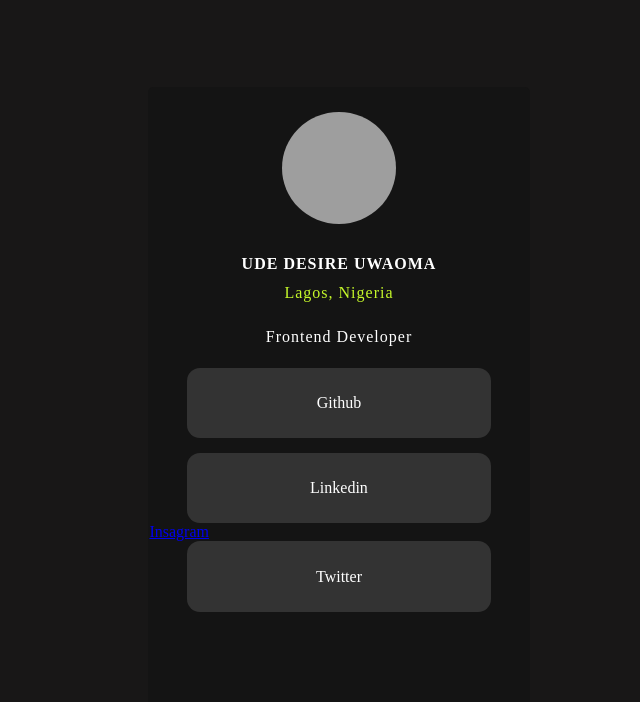
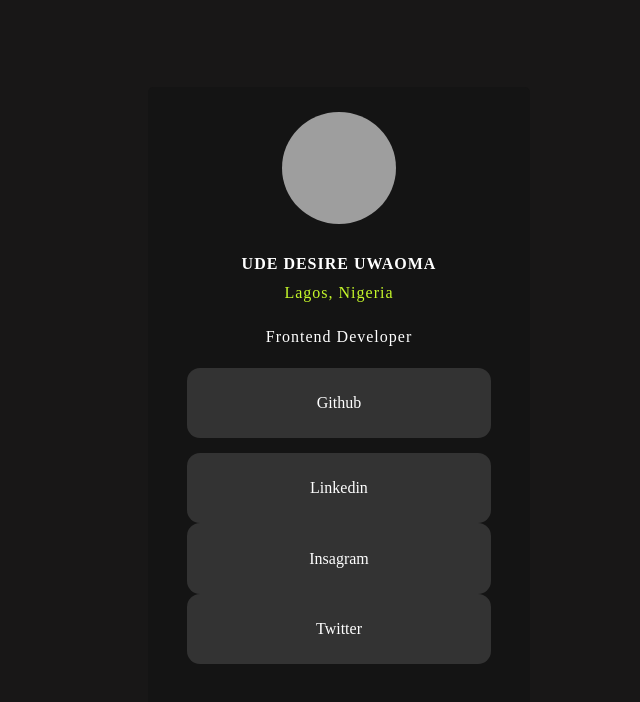
Before and after one commit to DessyZeal/sociallinks, a plain HTML site: page index.html in a window 1280 px wide. Shown: the whole page, without its empty margins (301-941 px from the left). Drawn offline with Linux system fonts and the light colour scheme; grey boxes are pictures that could not be loaded.

Commit message:
new commit

```diff
--- a/social.css
+++ b/social.css
@@ -93,12 +93,18 @@ align-items: center;
 display: flex;
 margin-top: 15px;
 }
-.instagram{
+.Instagram{
 width: 80%;
 height: 11%;
 background-color: hsl(0 0% 20%);
 border-radius: 13px;
 margin-left: 10%;
+color: white;
+text-decoration: none;
+cursor: pointer;
+justify-content: center;
+align-items: center;
+display: flex;
 }
 .twitter{
 width: 80%;
```
